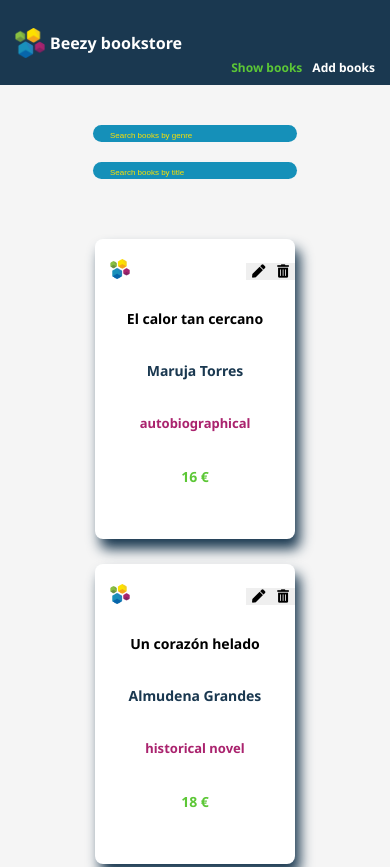
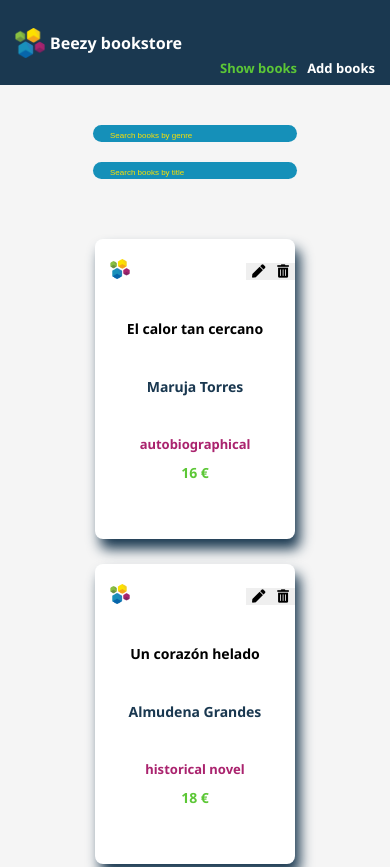
Before and after one commit to natalia-pn/B, a React (Create React App) app: page /#/ in a window 390 px wide. Shown: the top 867 px of the page. Built offline with nearby package versions, Linux system fonts and the light colour scheme.

Commit message:
Modify mobile version margins

```diff
--- a/src/styles/_book-card.scss
+++ b/src/styles/_book-card.scss
@@ -9,27 +9,42 @@
     margin: 0 10px 25px 10px;
     border-radius: 8px;
 
-    // @media all and (min-width:600px) {
+    @media all and (min-width:768px) {
+        width: 300px;
+        height: 400px;
+        margin: 0 20px 25px 20px;
+        border-radius: 10px;
 
-    // }
+    }
 }
 
 .Book-top__container {
     display: flex;
     align-items: center;
     justify-content: space-between;
-    margin: 20px 0 15px 0;
+    margin: 20px 0 35px 0;
+    @media all and (min-width:768px) {
+        margin: 30px 0 55px 0;
+    }
 }
 
 .Book__logo {
     width: 20px;
     height: 20px;
     margin-left: 15px;
+    @media all and (min-width:768px) {
+        width: 30px;
+        height: 30px;
+        margin-left: 25px;
+    }
 }
 
 .Action-buttons__container {
     display: flex;
     justify-content: flex-end;
+    @media all and (min-width:768px) {
+        margin-right: 25px;
+    }
 }
 
 .Edit-button {
@@ -44,36 +59,56 @@
 .Book__info {
     text-align: center;
     font-size: 14px;
+    margin: 0 10px;
+    // padding: 0 10px;
+    @media all and (min-width:768px) {
+        font-size: 18px;
+        margin: 0 20px;
+    }
 }
 
 .Book__title {
    font-weight: 700;
    text-justify: justify;
-   padding: 10px;
-   margin: 0 0 13px;
+   margin: 0 10px 20px;
+   height: 38px;
 
+   @media all and (min-width:768px) {
+        height: 48px;
+        margin: 0 20px 30px;
+    }
 }
 
 .Book__author {
     color: $dark-blue;
     font-weight: 700;
-    font-size: 14px;
-    margin: 0 0 14px;
-    padding: 10px;
+    margin: 0 10px 20px;
+    height: 38px;
+
+    @media all and (min-width:768px) {
+        height: 48px;
+        margin: 0 20px 30px;
+    }
 }
 
 .Book__genre {
     color: $fucsia;
     font-weight: 700;
     font-size: 13px;
-    margin: 0 0 15px;
-    padding: 10px;
+    margin: 0 10px 10px;
 
+    @media all and (min-width:768px) {
+        font-size: 17px;
+        margin: 0 20px 20px;
+    }
 }
 
 .Book__price {
     color: $green;
     font-weight: 700;
-    margin: 0;
-    padding: 10px;
+    margin: 0 10px;
+
+    @media all and (min-width:768px) {
+        margin: 0 20px;
+    }
 }
--- a/src/styles/_menu.scss
+++ b/src/styles/_menu.scss
@@ -37,7 +37,7 @@
 }
 
 .Show-books__link, .Add-books__link {
-    font-size: 12px;
+    font-size: 13px;
     text-decoration: none;
     margin-right: 10px;
     color: $white;
```
